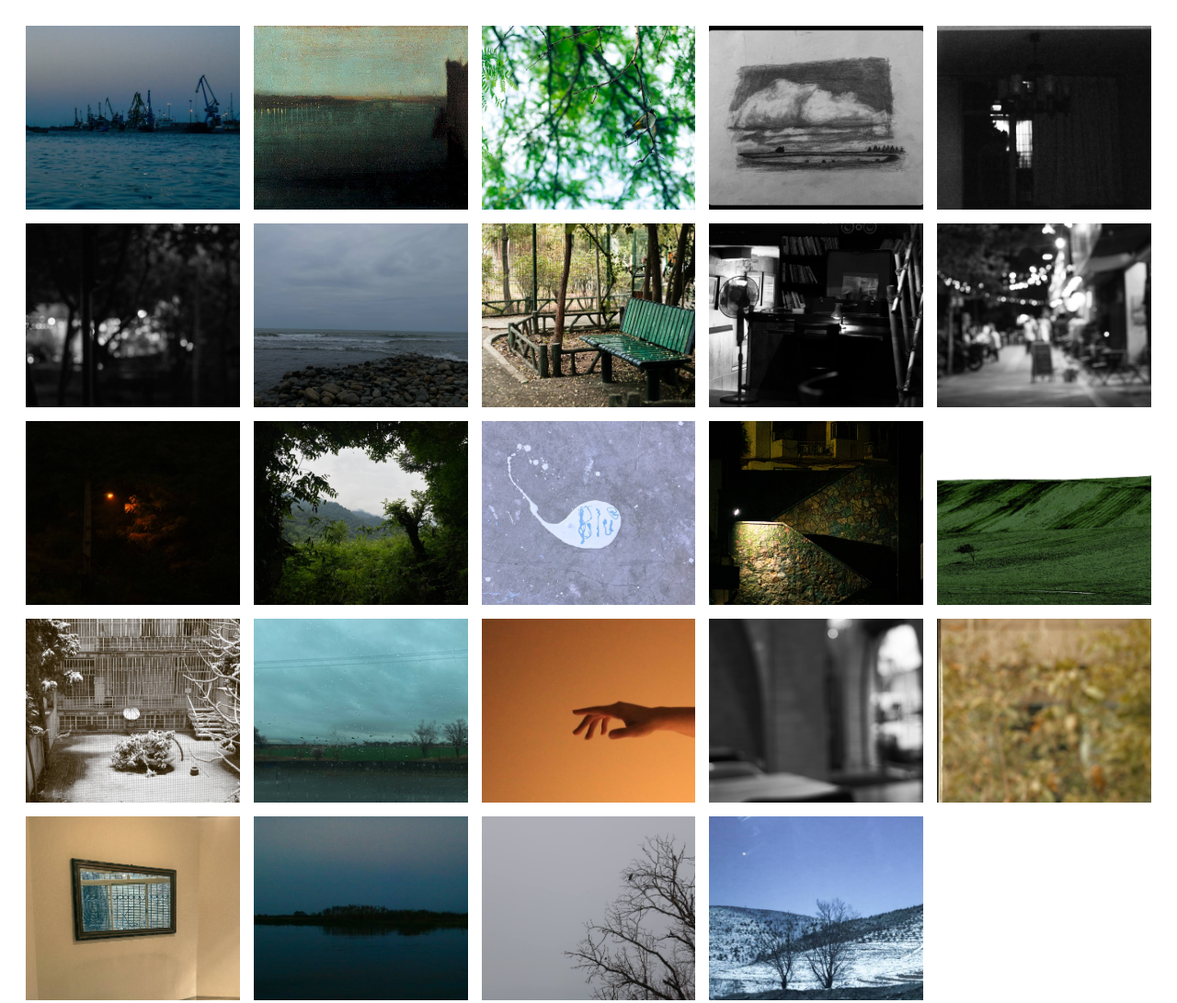
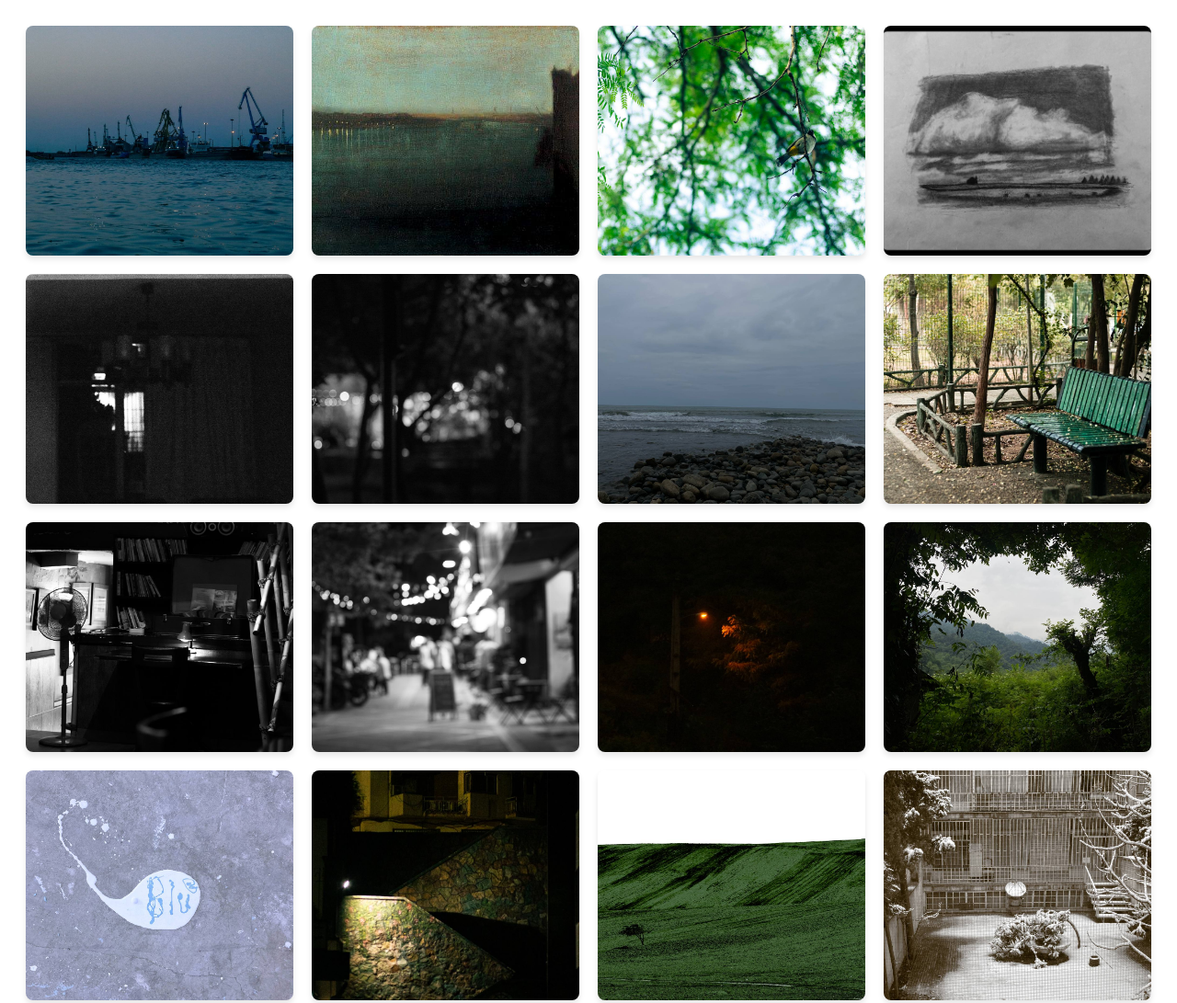
Before and after one commit to Pmahdian/Hello-Again-JS, a plain HTML site: page dom/02_image-gallery/index.html in a window 1280 px wide. Shown: the top 1091 px of the page at 92% size. Drawn offline with Linux system fonts and the light colour scheme.

Commit message:
style: enhance gallery grid layout and spacing

```diff
--- a/dom/02_image-gallery/style.css
+++ b/dom/02_image-gallery/style.css
@@ -1,20 +1,26 @@
 .gallery {
     display: grid;
-    grid-template-columns: repeat(auto-fill, minmax(200px, 1fr));
-    gap: 15px;
+    grid-template-columns: repeat(auto-fill, minmax(250px, 1fr));
+    gap: 20px;
     padding: 20px;
+    max-width: 1400px;
+    margin: 0 auto;
 }
 
 .gallery img {
     width: 100%;
-    height: 200px;
+    height: 250px;
     object-fit: cover;
     cursor: pointer;
-    transition: transform 0.3s;
+    transition: transform 0.3s, box-shadow 0.3s;
+    border-radius: 8px;
+    box-shadow: 0 4px 6px rgba(0, 0, 0, 0.1);
 }
 
 .gallery img:hover {
     transform: scale(1.03);
+    box-shadow: 0 8px 15px rgba(0, 0, 0, 0.2);
+    z-index: 1;
 }
 
 .lightbox {
```
